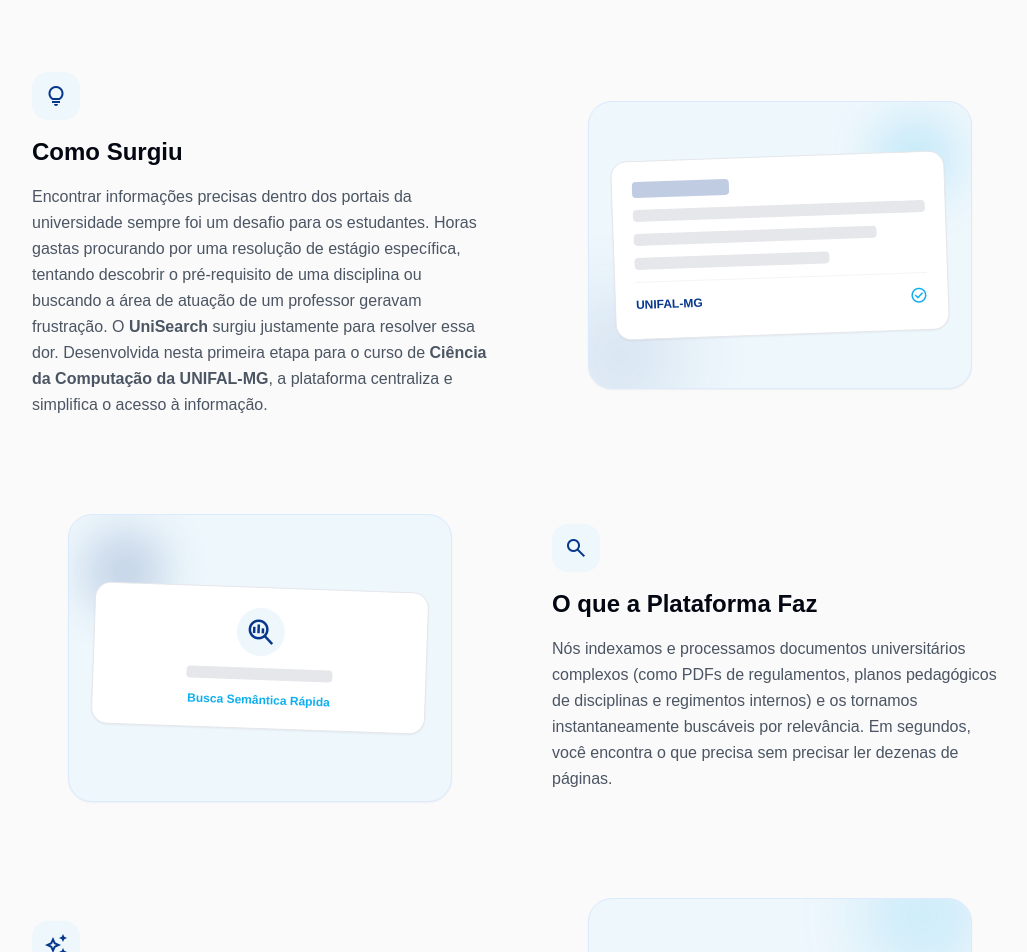
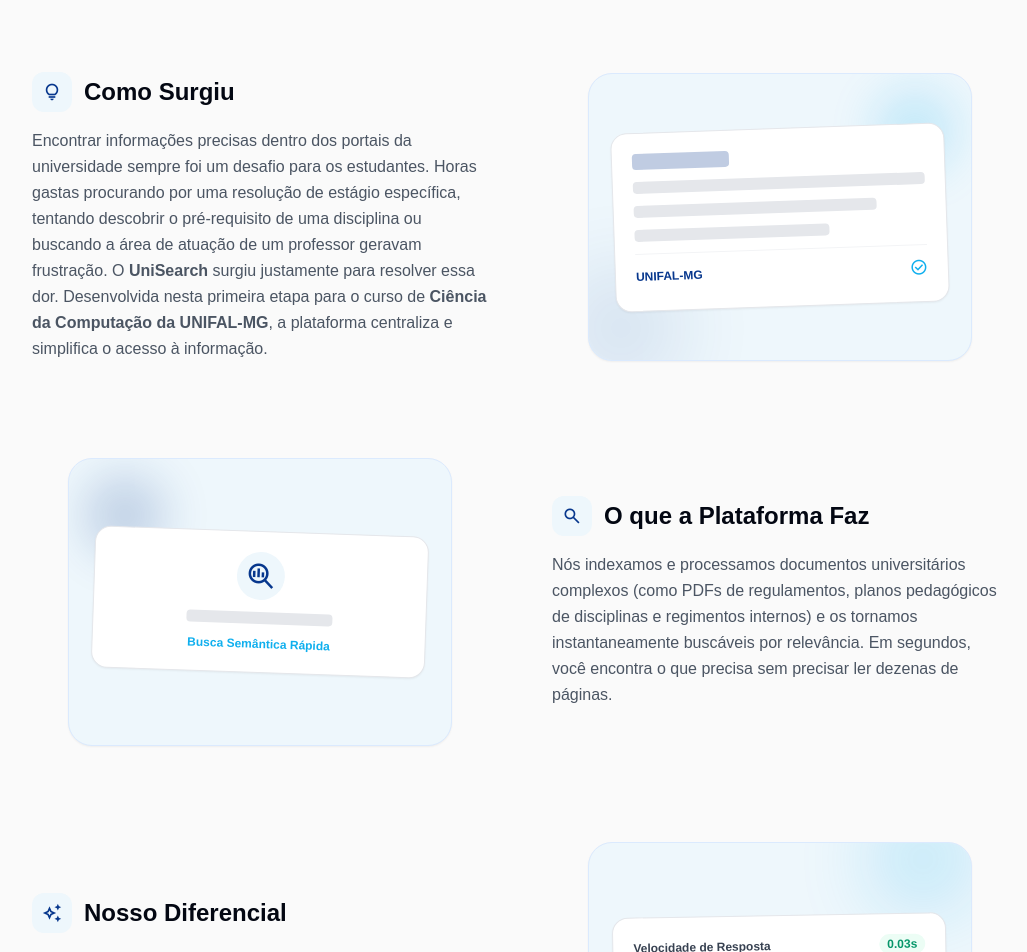
Before and after one commit to raissayn/ElasticSearch, a React (Vite) app in the folder frontend/: page / in a window 1280 px wide. Shown: the part 1060-2012 px from the top of the page, without its empty margins (120-1147 px from the left). Built offline with nearby package versions, Linux system fonts and the light colour scheme; a web font is replaced by a local one.

Commit message:
style(about): display icons and titles in the same line

```diff
--- a/frontend/src/pages/HomePage.jsx
+++ b/frontend/src/pages/HomePage.jsx
@@ -286,10 +286,12 @@ const HomePage = () => {
               {/* Bloco 1: Como Surgiu */}
               <div className="flex flex-col md:flex-row items-center gap-12 md:gap-16">
                 <div className="flex-1 space-y-4">
-                  <div className="inline-flex items-center justify-center w-12 h-12 bg-unifal-bg text-primary rounded-2xl">
-                    <span className="material-symbols-outlined text-2xl font-bold" aria-hidden="true">lightbulb</span>
+                  <div className="flex items-center gap-3">
+                    <div className="flex items-center justify-center w-10 h-10 bg-unifal-bg text-primary rounded-xl shrink-0">
+                      <span className="material-symbols-outlined text-xl font-bold" aria-hidden="true">lightbulb</span>
+                    </div>
+                    <h3 className="text-2xl font-bold text-gray-950">Como Surgiu</h3>
                   </div>
-                  <h3 className="text-2xl font-bold text-gray-950">Como Surgiu</h3>
                   <p className="text-gray-600 leading-relaxed text-base">
                     Encontrar informações precisas dentro dos portais da universidade sempre foi um desafio para os estudantes. Horas gastas procurando por uma resolução de estágio específica, tentando descobrir o pré-requisito de uma disciplina ou buscando a área de atuação de um professor geravam frustração. O <strong>UniSearch</strong> surgiu justamente para resolver essa dor. Desenvolvida nesta primeira etapa para o curso de <strong>Ciência da Computação da UNIFAL-MG</strong>, a plataforma centraliza e simplifica o acesso à informação.
                   </p>
@@ -315,10 +317,12 @@ const HomePage = () => {
               {/* Bloco 2: O que Faz */}
               <div className="flex flex-col md:flex-row-reverse items-center gap-12 md:gap-16">
                 <div className="flex-1 space-y-4">
-                  <div className="inline-flex items-center justify-center w-12 h-12 bg-unifal-bg text-primary rounded-2xl">
-                    <span className="material-symbols-outlined text-2xl font-bold" aria-hidden="true">search</span>
+                  <div className="flex items-center gap-3">
+                    <div className="flex items-center justify-center w-10 h-10 bg-unifal-bg text-primary rounded-xl shrink-0">
+                      <span className="material-symbols-outlined text-xl font-bold" aria-hidden="true">search</span>
+                    </div>
+                    <h3 className="text-2xl font-bold text-gray-950">O que a Plataforma Faz</h3>
                   </div>
-                  <h3 className="text-2xl font-bold text-gray-950">O que a Plataforma Faz</h3>
                   <p className="text-gray-600 leading-relaxed text-base">
                     Nós indexamos e processamos documentos universitários complexos (como PDFs de regulamentos, planos pedagógicos de disciplinas e regimentos internos) e os tornamos instantaneamente buscáveis por relevância. Em segundos, você encontra o que precisa sem precisar ler dezenas de páginas.
                   </p>
@@ -340,10 +344,12 @@ const HomePage = () => {
               {/* Bloco 3: Diferencial */}
               <div className="flex flex-col md:flex-row items-center gap-12 md:gap-16">
                 <div className="flex-1 space-y-4">
-                  <div className="inline-flex items-center justify-center w-12 h-12 bg-unifal-bg text-primary rounded-2xl">
-                    <span className="material-symbols-outlined text-2xl font-bold" aria-hidden="true">auto_awesome</span>
+                  <div className="flex items-center gap-3">
+                    <div className="flex items-center justify-center w-10 h-10 bg-unifal-bg text-primary rounded-xl shrink-0">
+                      <span className="material-symbols-outlined text-xl font-bold" aria-hidden="true">auto_awesome</span>
+                    </div>
+                    <h3 className="text-2xl font-bold text-gray-950">Nosso Diferencial</h3>
                   </div>
-                  <h3 className="text-2xl font-bold text-gray-950">Nosso Diferencial</h3>
                   <p className="text-gray-600 leading-relaxed text-base">
                     Diferente de uma busca comum, o UniSearch utiliza <strong>busca inteligente baseada em Elasticsearch</strong>, oferecendo filtros específicos para <em>Disciplinas</em>, <em>Regulamentos</em> e <em>Corpo Docente</em> em uma interface moderna, rápida e totalmente adaptada para computadores e celulares.
                   </p>
```
